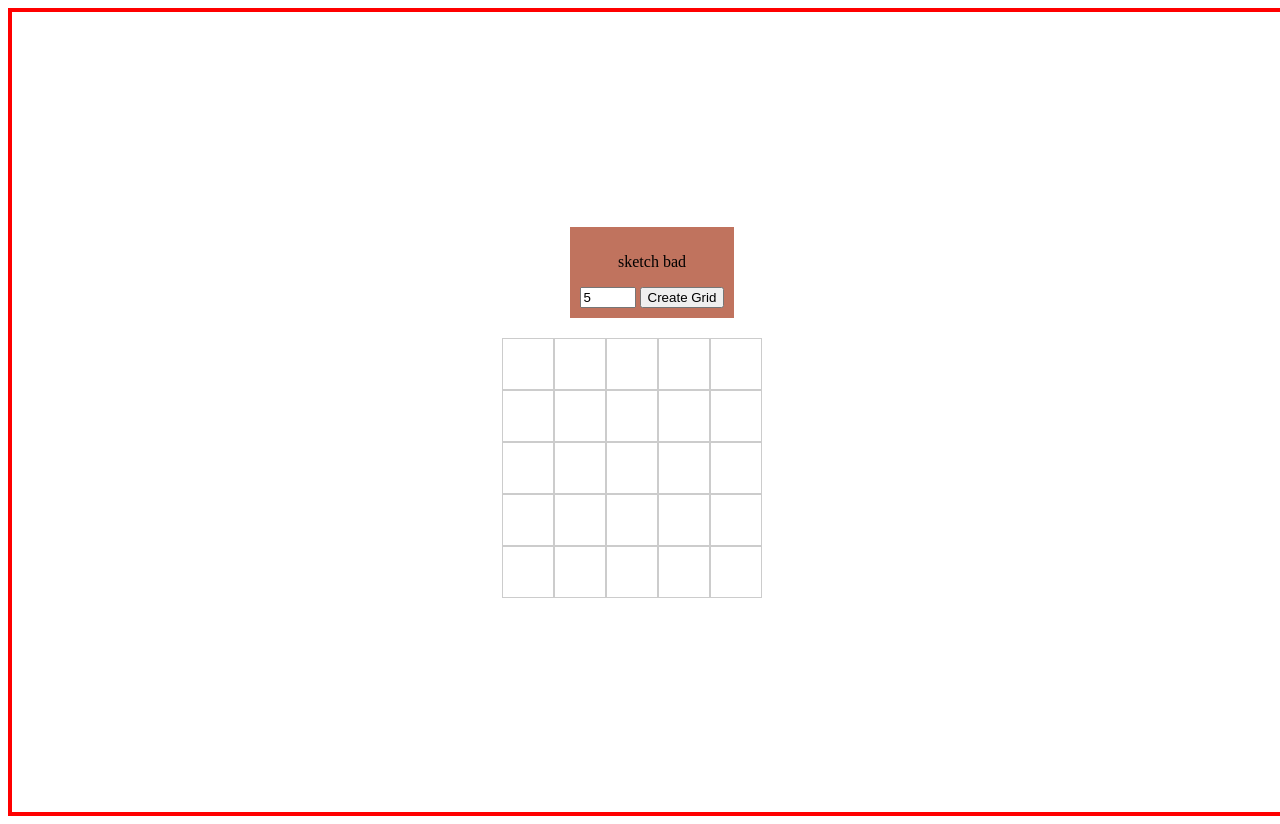
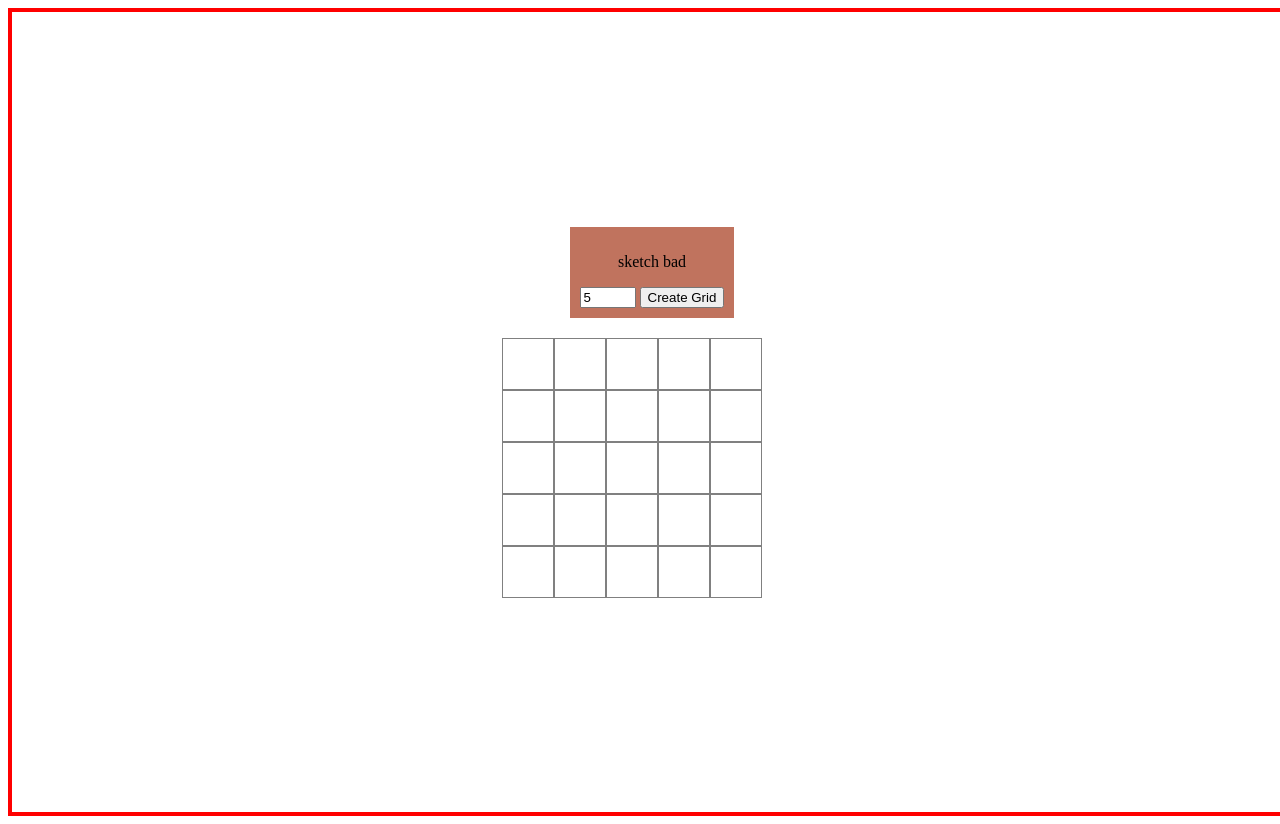
Before and after one commit to salhmoh/odin_sketchpad, a plain HTML site: page index.html in a window 1280 px wide. Both pictures are taken after typing "5" into the empty fields and a click on the button "Create Grid". Drawn offline with Linux system fonts and the light colour scheme.

Commit message:
Update style.css
change color border of pad

```diff
--- a/style.css
+++ b/style.css
@@ -21,5 +21,5 @@
 #pad div {
     align-self: center;
     justify-self: center;
-    border: 1px solid #ccc;
+    border: 1px solid #808080;
 }
```
